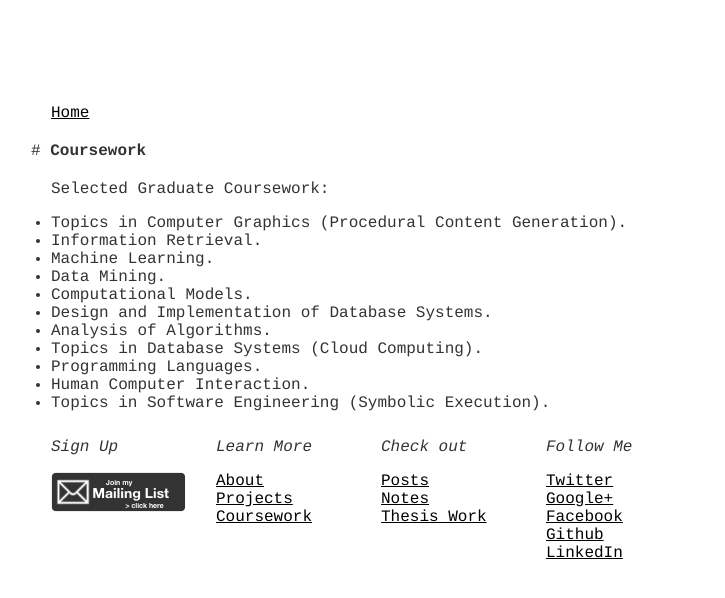
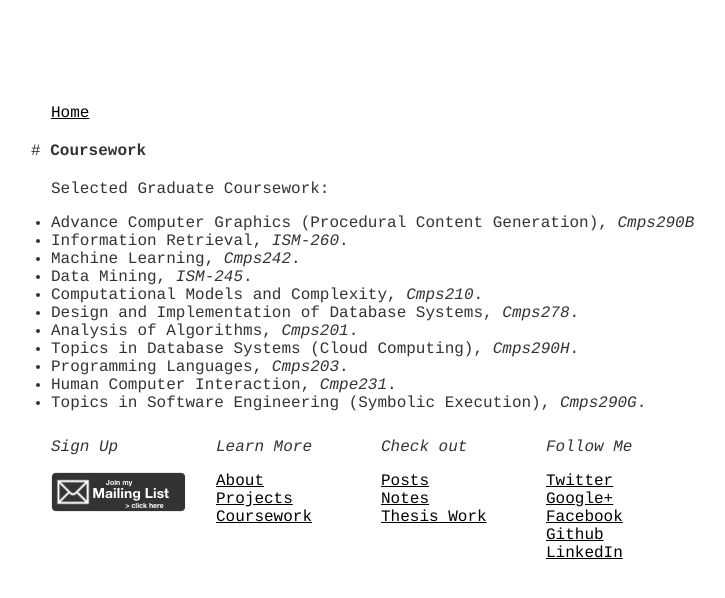
Before and after one commit to hsanchez/hsanchez.github.io, a Jekyll site: the page built from coursework/index.md, in a window 1280 px wide. Shown: the top 598 px of the page, without its empty margins (259-984 px from the left). Built offline with Jekyll 4.4.1, drawn with Linux system fonts in a browser that asks for light colours; Markdown is read by kramdown in place of the engine named in the settings.

Commit message:
updates course work

```diff
--- a/coursework/index.md
+++ b/coursework/index.md
@@ -6,14 +6,14 @@ description: Selected Graduate Coursework
 
 {{page.description}}:
 
-- Topics in Computer Graphics (Procedural Content Generation).
-- Information Retrieval.
-- Machine Learning.
-- Data Mining.
-- Computational Models.
-- Design and Implementation of Database Systems.
-- Analysis of Algorithms.
-- Topics in Database Systems (Cloud Computing).
-- Programming Languages.
-- Human Computer Interaction.
-- Topics in Software Engineering (Symbolic Execution).
+- Advance Computer Graphics (Procedural Content Generation), *Cmps290B*
+- Information Retrieval, *ISM-260*.
+- Machine Learning, *Cmps242*.
+- Data Mining, *ISM-245*.
+- Computational Models and Complexity, *Cmps210*.
+- Design and Implementation of Database Systems, *Cmps278*.
+- Analysis of Algorithms, *Cmps201*.
+- Topics in Database Systems (Cloud Computing), *Cmps290H*.
+- Programming Languages, *Cmps203*.
+- Human Computer Interaction, *Cmpe231*.
+- Topics in Software Engineering (Symbolic Execution), *Cmps290G*.
```
